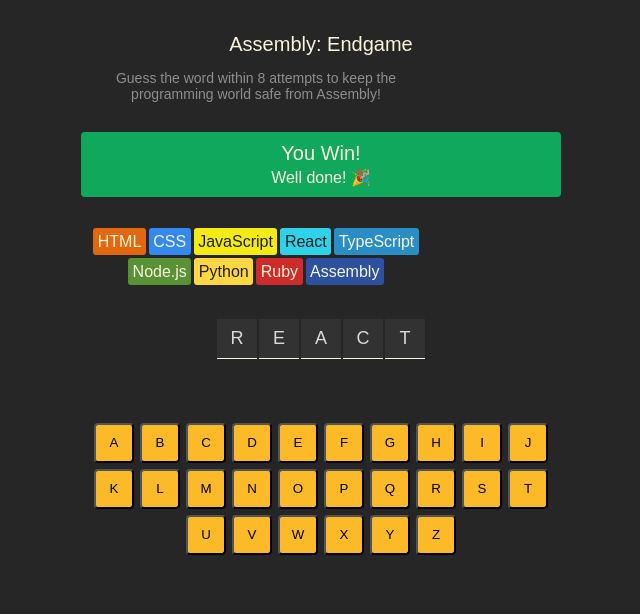
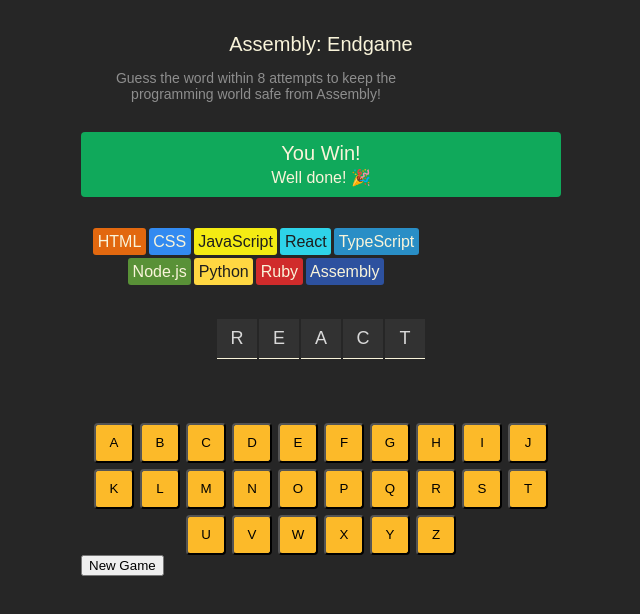
Before and after one commit to justberatt/assemblyEndgame, a React app: page / in a window 1280 px wide. Shown: the top 614 px of the page, without its empty margins (319-959 px from the left). Built offline with nearby package versions, Linux system fonts and the light colour scheme; the HTML template or start-up script is replaced by a standard one.

Commit message:
Added a 'new game' button at the bottom of the screen

```diff
--- a/src/App.jsx
+++ b/src/App.jsx
@@ -46,6 +46,7 @@
           </section>
           <section className='letters'>{letters}</section>
           <section className='alphabetLetters'>{alphabetLetters}</section>
+          <button className="new-game">New Game</button>
       </main>
   )
 }
```
